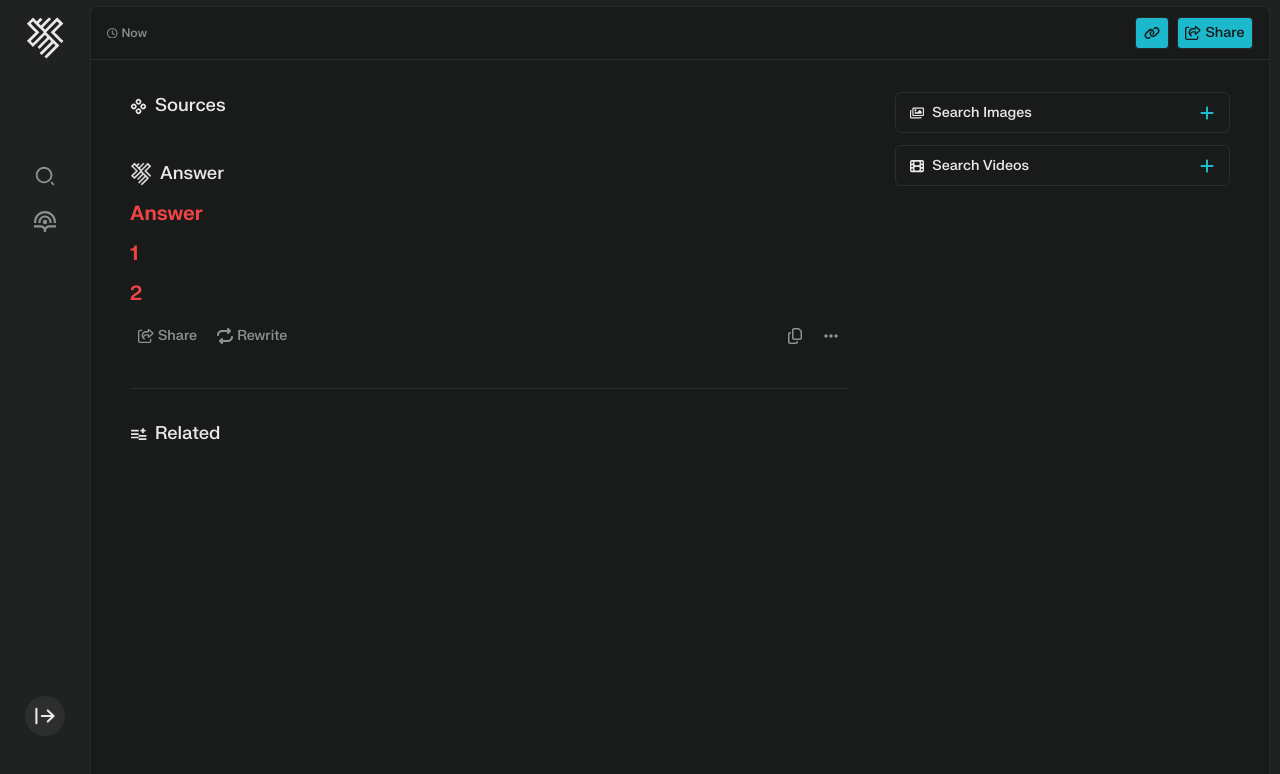
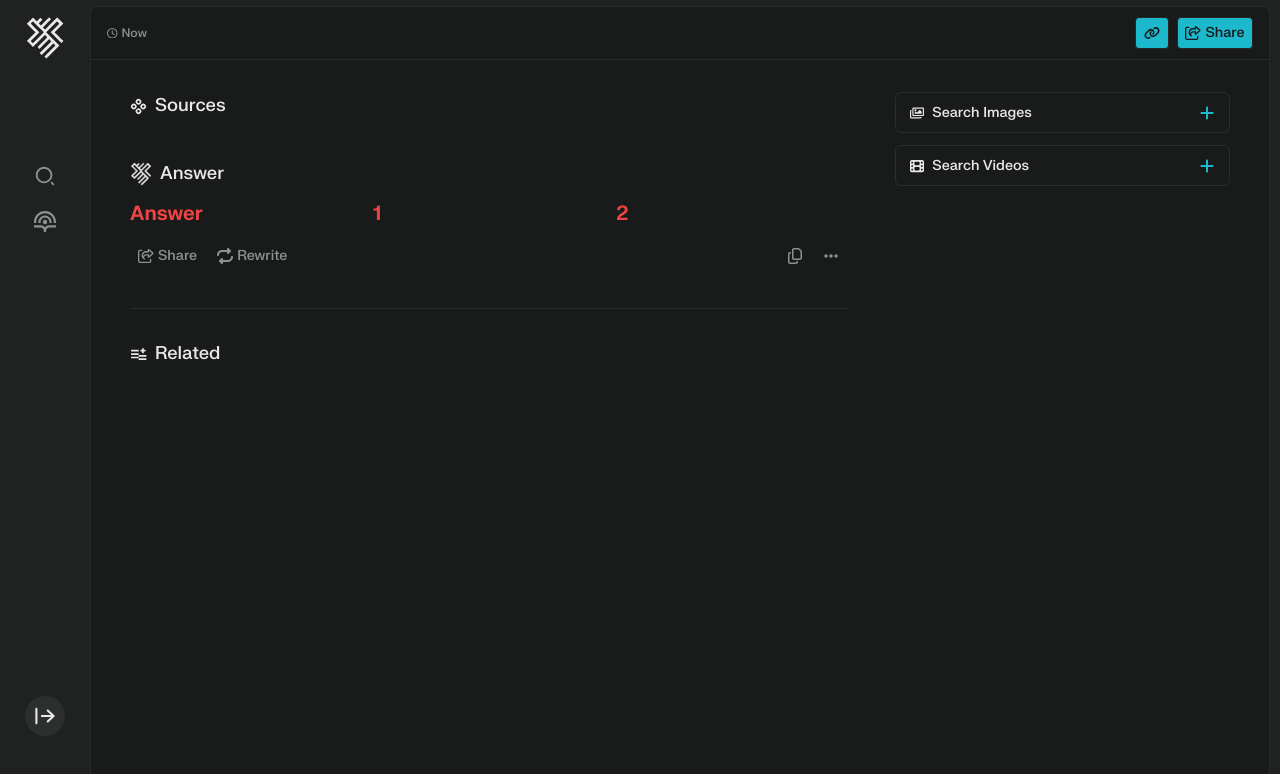
Before and after one commit to asojonih08/summary_search_webapp, a Next.js app: page /search/new in a window 1280 px wide. Shown: the top 774 px of the page. Built offline with nearby package versions, Linux system fonts and the light colour scheme.

Commit message:
put answers side by side

```diff
--- a/components/Answer.tsx
+++ b/components/Answer.tsx
@@ -176,15 +176,15 @@ export default function Answer({ searchResults }: AnswerProps) {
       </div>
       <span className="dark:text-textMainDark text-justify">
         {
-          <div className="flex flex-col gap-3">
-            <span className="text-pretty whitespace-pre-line w-full">
+          <div className="flex gap-3">
+            <span className="text-pretty whitespace-pre-line w-full basis-1/3">
               <p className="dark:text-red-500 text-red-500 font-bold text-xl">
                 Answer&nbsp;&nbsp;&nbsp;
               </p>
               {/* Render citations with React components inside the answer */}
               {!isLoading && renderCitations(answer)}
             </span>
-            <div className="w-full">
+            <div className="w-full basis-1/3">
               <p className="dark:text-red-500 text-red-500 font-bold text-xl">
                 1&nbsp;&nbsp;&nbsp;
               </p>
@@ -197,7 +197,7 @@ export default function Answer({ searchResults }: AnswerProps) {
                 </div>
               ))}
             </div>
-            <div className="w-full">
+            <div className="w-full basis-1/3">
               <p className="dark:text-red-500 font-bold text-xl">
                 2&nbsp;&nbsp;&nbsp;
               </p>
```
